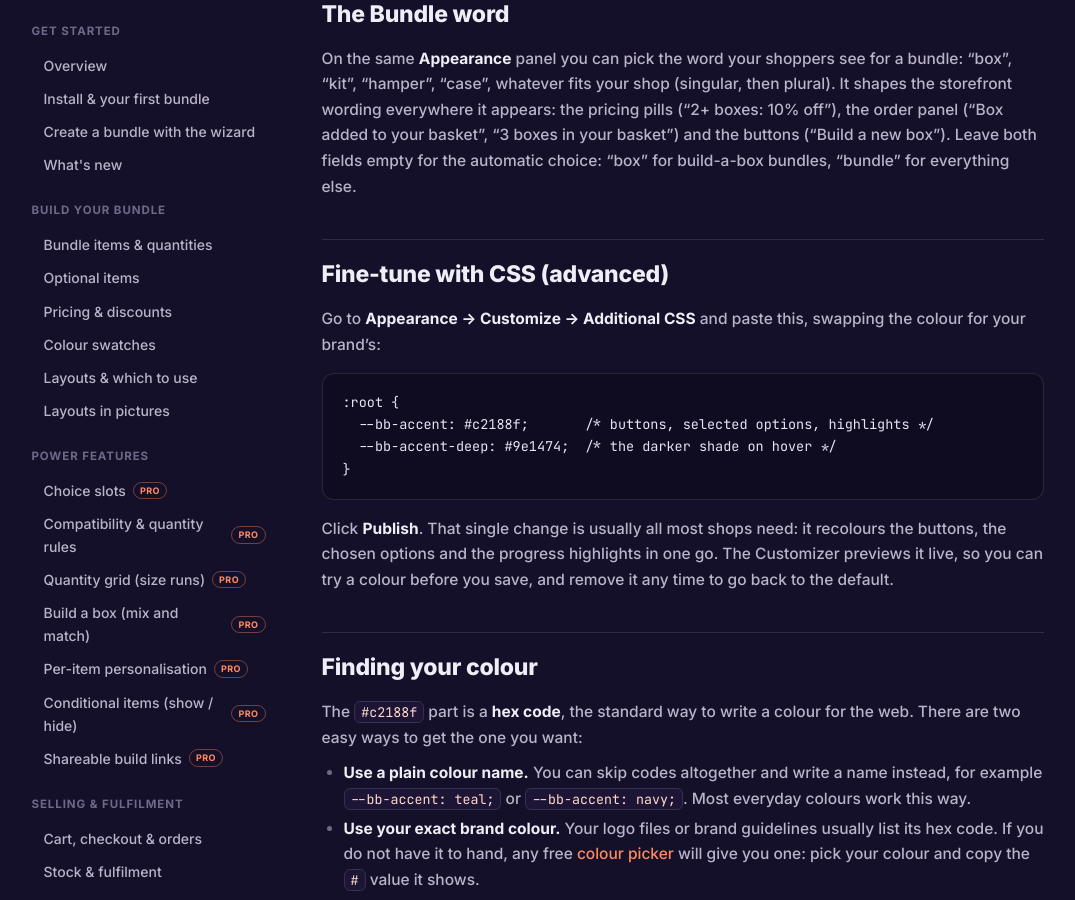
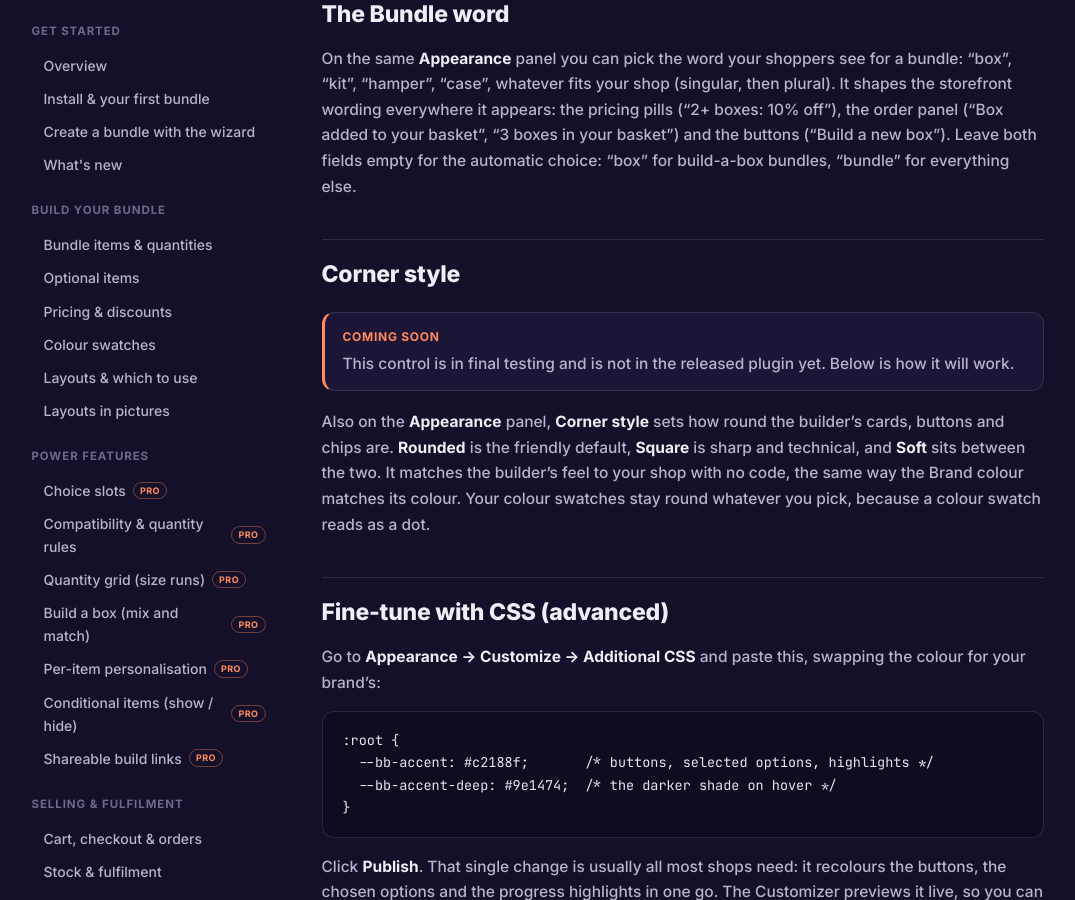
Before and after one commit to BundleBoss/website, a Jekyll site: the page built from docs/theming.md, in a window 1280 px wide and 900 px high, scrolled down 804 px. Shown: the whole window, without its empty margins (95-1170 px from the left). Built offline with Jekyll 4.4.1, drawn with Linux system fonts in a browser that asks for light colours.

Commit message:
Docs: Corner style control on the branding page (coming soon)

```diff
--- a/docs/theming.md
+++ b/docs/theming.md
@@ -19,6 +19,12 @@ That single colour is about ninety percent of the effect. If you want to fine-tu
 ## The Bundle word
 
 On the same **Appearance** panel you can pick the word your shoppers see for a bundle: "box", "kit", "hamper", "case", whatever fits your shop (singular, then plural). It shapes the storefront wording everywhere it appears: the pricing pills ("2+ boxes: 10% off"), the order panel ("Box added to your basket", "3 boxes in your basket") and the buttons ("Build a new box"). Leave both fields empty for the automatic choice: "box" for build-a-box bundles, "bundle" for everything else.
+
+## Corner style
+
+<div class="callout note"><span class="callout-label">Coming soon</span><p>This control is in final testing and is not in the released plugin yet. Below is how it will work.</p></div>
+
+Also on the **Appearance** panel, **Corner style** sets how round the builder's cards, buttons and chips are. **Rounded** is the friendly default, **Square** is sharp and technical, and **Soft** sits between the two. It matches the builder's feel to your shop with no code, the same way the Brand colour matches its colour. Your colour swatches stay round whatever you pick, because a colour swatch reads as a dot.
 
 ## Fine-tune with CSS (advanced)
 
```
